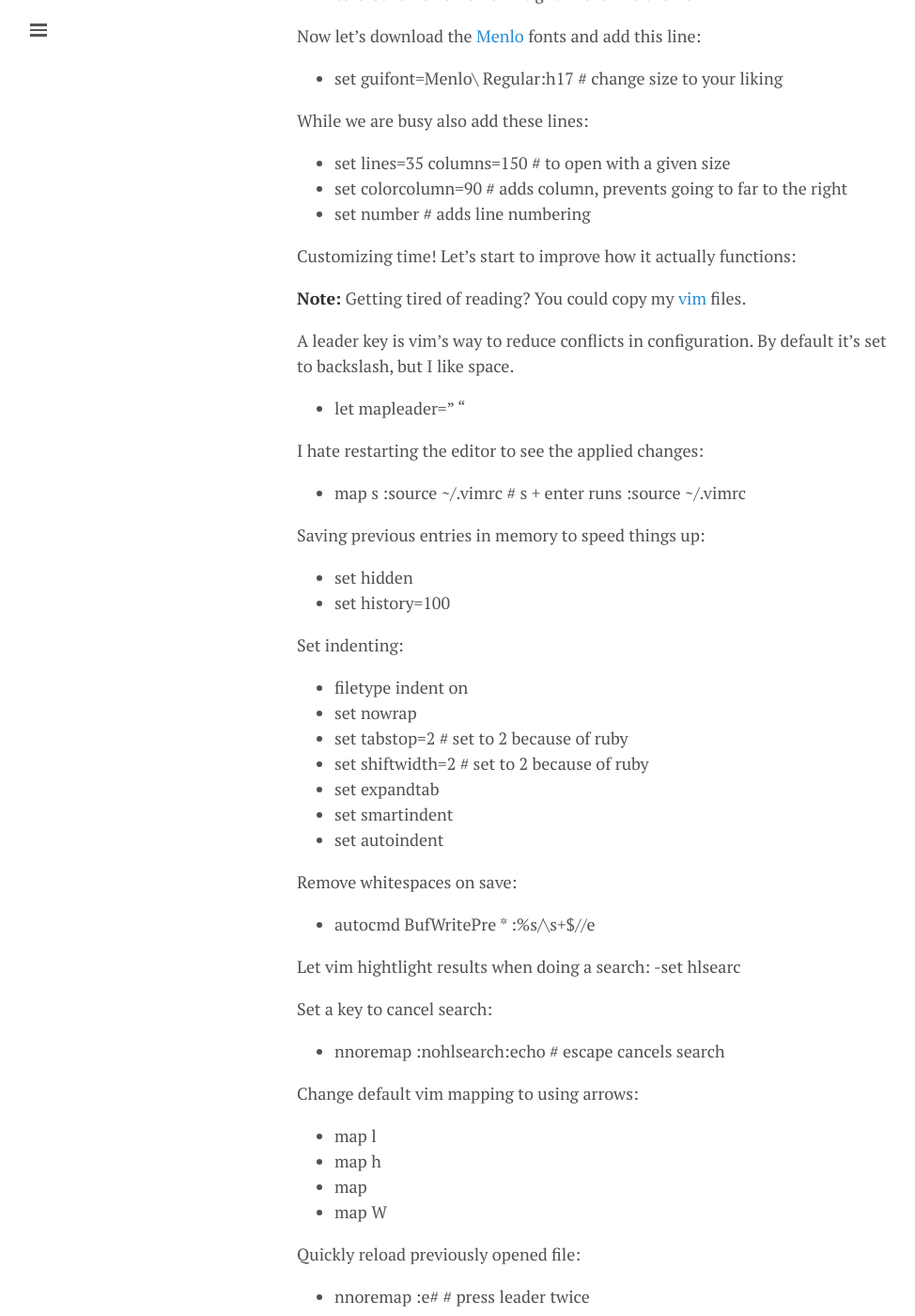
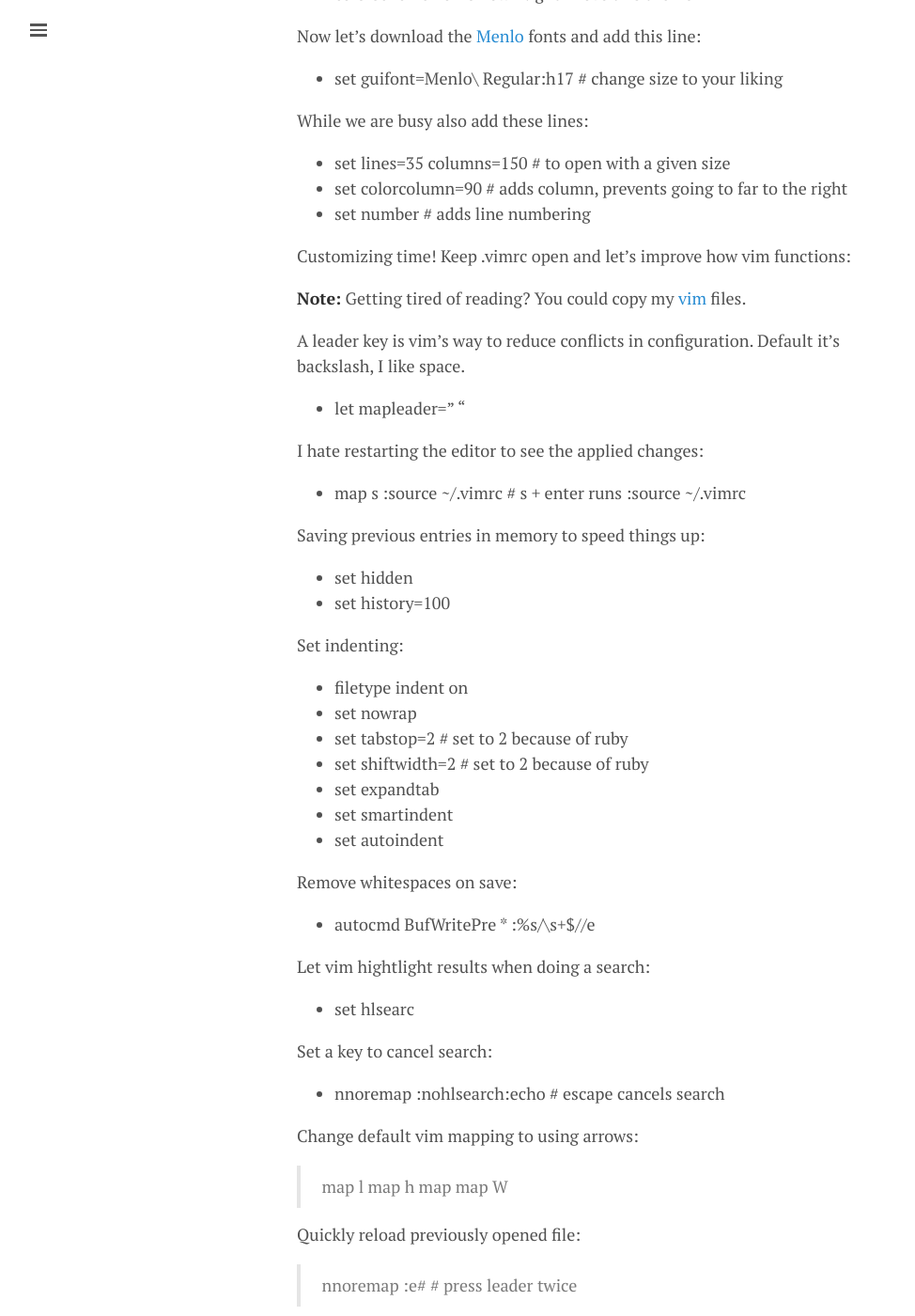
Before and after one commit to lgeurts/lgeurts.github.io, a Jekyll site: the page built from _posts/2017-07-11-bunsenlabs-linux-setup-notes-for dell-inspiron-6000.md, in a window 1280 px wide and 1400 px high, scrolled down 6083 px. Shown: the whole window at 94% size, without its empty margins (0-974 px from the left). Built offline with Jekyll 4.4.1, drawn with Linux system fonts in a browser that asks for light colours; nearby versions of some CDN libraries; comment, search, counter and statistics services are not loaded.

Commit message:
Update 2017-07-11-bunsenlabs-linux-setup-notes-for dell-inspiron-6000.md

```diff
--- a/_posts/2017-07-11-bunsenlabs-linux-setup-notes-for dell-inspiron-6000.md
+++ b/_posts/2017-07-11-bunsenlabs-linux-setup-notes-for dell-inspiron-6000.md
@@ -197,11 +197,11 @@ While we are busy also add these lines:
 - set colorcolumn=90 # adds column, prevents going to far to the right
 - set number # adds line numbering
 
-Customizing time! Let’s start to improve how it actually functions:
+Customizing time! Keep .vimrc open and let’s improve how vim functions:
 
 **Note:** Getting tired of reading? You could copy my [vim](https://github.com/lgeurts/BunsenLabs-Setup/tree/master/.vim) files.
 
-A leader key is vim’s way to reduce conflicts in configuration. By default it’s set to backslash, but I like space.
+A leader key is vim’s way to reduce conflicts in configuration. Default it’s backslash, I like space.
 
 - let mapleader=" "
 
@@ -229,7 +229,8 @@ Remove whitespaces on save:
 - autocmd BufWritePre * :%s/\s\+$//e
 
 Let vim hightlight results when doing a search:
--set hlsearc
+
+- set hlsearc
 
 Set a key to cancel search:
 
@@ -237,14 +238,14 @@ Set a key to cancel search:
 
 Change default vim mapping to using arrows:
 
-- map <D-A-RIGHT> <C-w>l
-- map <D-A-LEFT> <C-w>h
-- map <D-A-DOWN> <C-w><C-w>
-- map <D-A-UP> <C-w>W
+> map <D-A-RIGHT> <C-w>l
+> map <D-A-LEFT> <C-w>h
+> map <D-A-DOWN> <C-w><C-w>
+> map <D-A-UP> <C-w>W
 
 Quickly reload previously opened file:
 
-- nnoremap <Leader><Leader> :e#<CR> # press leader twice
+> nnoremap <Leader><Leader> :e#<CR> # press leader twice
 
 Hightlight matching when selecting a parenthesis:
 
```
